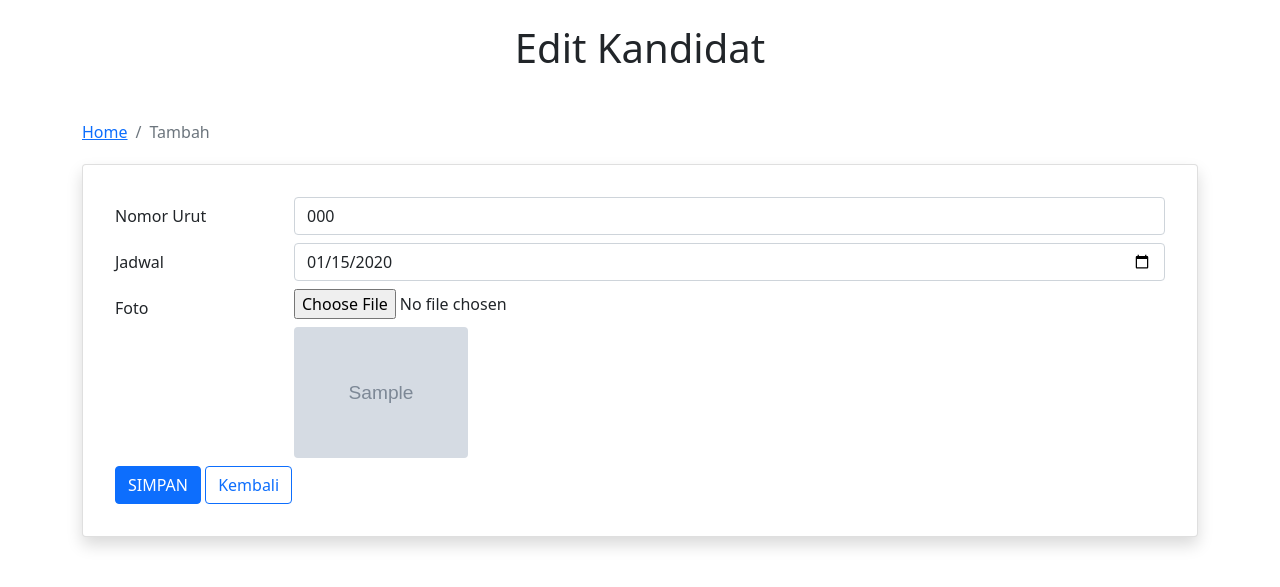
After one commit to nisvi369/EVotePKL, a Laravel app: page /kandidat/edit/1 in a window 1280 px wide. The commit adds this page. Shown: the top 587 px of the page. Run offline with Laravel 8, Linux system fonts and the light colour scheme; tables that the repository leaves empty hold one stand-in row (values such as "Sample post"); grey boxes marked "Sample" are stand-in pictures.

Commit message:
15 januari

```diff
--- /dev/null
+++ b/app/Http/Controllers/KandidatController.php
@@ -0,0 +1,108 @@
+<?php
+
+namespace App\Http\Controllers;
+
+use Illuminate\Http\Request;
+use \App\Masyarakat;
+use \App\Pemilihan;
+use DB;
+
+class KandidatController extends Controller
+{
+    public function tambah()
+    {
+    	$masyarakat = Masyarakat::all();
+
+    	return view('kandidat.tambah', compact('masyarakat'));
+    }
+
+    public function cari(Request $request)
+    {
+    	$cari = $request->cari;
+
+    	$masyarakat = DB::table('masyarakat')
+		->where('nik','like',"%".$cari."%")
+		->paginate();
+
+		return view('kandidat.tambah', compact('masyarakat'));
+    }
+
+
+    public function detail_kandidat()
+    {
+    	// $masyarakat = Masyarakat::all();
+    	// $pemilihan = Pemilihan::where('masyarakat_id', $masyarakat->id)->first();
+
+        $data = DB::table('masyarakat')
+                    ->join('pemilihan', 'pemilihan.masyarakat_id', '=', 'masyarakat.id')
+                    ->get();
+
+    	return view('kandidat.detail', compact('data'));
+    }
+
+    public function lengkapi_data($id)
+    {
+        $masyarakat = Masyarakat::where('id', $id)->first();
+
+        return view('kandidat.data', compact('masyarakat'));
+    }
+
+    public function create_data(Request $request, $id)
+    {
+        $masyarakat = Masyarakat::where('id', $id)->first();
+        // $pemilihan   = Pemilihan::where('masyarakat_id', $masyarakat->id);
+
+        $pemilihan = new Pemilihan();
+        $pemilihan->masyarakat_id = $masyarakat->id;
+        $pemilihan->nomor_urut  = $request->nomor_urut;
+        $pemilihan->jadwal      = $request->jadwal;
+
+        if ($request->hasfile('foto')) {
+            $gambar     = $request->file('foto');
+            $new_gambar = rand().'.'.$gambar->getClientOriginalExtension();
+            $gambar->move(public_path('img/foto_kandidat'), $new_gambar);
+            $pemilihan->foto        = $new_gambar;
+            $masyarakat->level = "kandidat";
+            $masyarakat->update();
+        }
+
+        // $pemilihan->update();
+        $pemilihan->save();
+
+        return redirect('/kandidat');
+    }
+
+    public function edit_kandidat($id)
+    {
+    	$pemilihan = Pemilihan::find($id);
+
+    	return view('kandidat.edit', compact('pemilihan'));
+    }
+
+    public function update_kandidat(Request $request, $id)
+    {
+
+    	// $pemilihan 	= Pemilihan::where('masyarakat_id', $masyarakat->id);
+
+        $gambar_lama    = $request->hidden_gambar;
+        $gambar         = $request->file('foto');
+
+    	$pemilihan = Pemilihan::where('id', $id)->first();
+    	$pemilihan->nomor_urut 	= $request->nomor_urut;
+    	$pemilihan->jadwal		= $request->jadwal;
+
+        if ($request->hasfile('foto')) {
+            $gambar     = $request->file('foto');
+            $new_gambar = rand().'.'.$gambar->getClientOriginalExtension();
+            $gambar->move(public_path('img/foto_kandidat'), $new_gambar);
+            $pemilihan->foto        = $new_gambar;
+        }
+
+
+    	// $pemilihan->update();
+    	$pemilihan->update();
+
+
+    	return redirect('/kandidat');
+    }
+}
--- a/app/Masyarakat.php
+++ b/app/Masyarakat.php
@@ -9,4 +9,9 @@ class Masyarakat extends Model
     protected $table = 'masyarakat';
     protected $primaryKey = 'id';
     protected $fillable = ['nama', 'nik', 'tanggal_lahir', 'jenis_kelamin', 'alamat', 'pekerjaan', 'level', 'password'];
+
+    public function pemilihan()
+    {
+        return $this->hasMany('App\Pemilihan', 'masyarakat_id', 'id');
+    }
 }
--- /dev/null
+++ b/app/Pemilihan.php
@@ -0,0 +1,17 @@
+<?php
+
+namespace App;
+
+use Illuminate\Database\Eloquent\Model;
+
+class Pemilihan extends Model
+{
+    protected $table = 'pemilihan';
+    protected $primaryKey = 'id';
+    protected $fillable = ['jadwal', 'nomor_urut', 'foto'];
+
+    public function masyarakat()
+	{
+	    return $this->belongsTo('App\Masyarakt', 'masyarakat_id', 'id');
+	}
+}
--- /dev/null
+++ b/resources/views/kandidat/edit.blade.php
@@ -0,0 +1,85 @@
+<!doctype html>
+<html lang="en">
+  <head>
+    <!-- Required meta tags -->
+    <meta charset="utf-8">
+    <meta name="viewport" content="width=device-width, initial-scale=1">
+
+    <!-- Bootstrap CSS -->
+    <link href="https://cdn.jsdelivr.net/npm/bootstrap@5.0.0-beta1/dist/css/bootstrap.min.css" rel="stylesheet" integrity="sha384-giJF6kkoqNQ00vy+HMDP7azOuL0xtbfIcaT9wjKHr8RbDVddVHyTfAAsrekwKmP1" crossorigin="anonymous">
+
+    <title>Evote</title>
+  </head>
+  <body>
+    <h1 class="text-center mt-4 mb-4">Edit Kandidat</h1>
+
+            <div class="container">
+                <div class="row">
+                    <div class="col-md-12 mt-4">
+                        <nav aria-label="breadcrumb">
+                          <ol class="breadcrumb">
+                            <li class="breadcrumb-item"><a href="{{ url('/') }}">Home</a></li>
+                            <li class="breadcrumb-item active" aria-current="page">Tambah</li>
+                          </ol>
+                        </nav>
+                    </div>
+                    <div class="col-md-12 mt-1" id="tengah">
+                        <div class="card shadow p-3 mb-5 bg-white rounded ">
+                            <div class="card-body">
+                                <div class="row">
+
+                                    <div class="col-md-12">
+                                        <form action="{{ url('/kandidat/update') }}/{{ $pemilihan->id }}" method="post" enctype="multipart/form-data" >
+                                        @csrf
+                                          <div class="form-group row mb-2 {{$errors->has('nomor_urut') ? 'has-error' : ''}}">
+                                            <label for="nomor_urut" class="col-md-2 col-form-label">Nomor Urut</label>
+                                            <div class="col-md-10">
+                                              <input name ="nomor_urut" type="text" class="form-control" id="nomor_urut" value="{{ $pemilihan->nomor_urut }}" required="">
+                                              @if($errors->has('nomor_urut'))
+                                                  <span class="form-text text-danger">{{$errors->first('nomor_urut')}}</span>
+                                              @endif
+                                            </div>
+                                          </div>
+                                          <div class="form-group row mb-2 {{$errors->has('jadwal') ? 'has-error' : ''}}">
+                                            <label for="jadwal" class="col-md-2 col-form-label">Jadwal</label>
+                                            <div class="col-md-10">
+                                              <input type="date" name="jadwal" class="form-control" id="jadwal" required="" value="{{ $pemilihan->jadwal }}">     @if($errors->has('jadwal'))
+                                                  <span class="form-text text-danger">{{$errors->first('jadwal')}}</span>
+                                              @endif
+                                            </div>
+                                          </div>
+                                          <div class="form-group row mb-2 {{$errors->has('foto') ? 'has-error' : ''}}">
+                                            <label for="foto" class="col-md-2 col-form-label">Foto</label>
+                                            <div class="col-md-10">
+                                              <input name="foto" type="file" class="form-control-file mb-2" id="foto"><br>
+                                              <img src="{{ url('img/foto_kandidat') }}/{{ $pemilihan->foto }}" class="rounded" width="20%">
+                                              <input type="hidden" class="form-control-file" id="hidden_gambar" name="hidden_gambar" value="{{ $pemilihan->foto }}">
+                                              @if($errors->has('foto'))
+                                                  <span class="form-text text-danger">{{$errors->first('foto')}}</span>
+                                              @endif
+                                            </div>
+                                          </div>
+
+                                          <button type="submit" class="btn btn-primary">SIMPAN</button>
+                                          <a href="{{ url('/') }}" class="btn btn-outline-primary">Kembali</a>
+                                        </form>
+
+                                    </div>
+                                </div>
+                        </div>
+                      </div>
+                    </div>
+                </div>
+            </div>
+            <!-- Optional JavaScript; choose one of the two! -->
+
+    <!-- Option 1: Bootstrap Bundle with Popper -->
+    <script src="https://cdn.jsdelivr.net/npm/bootstrap@5.0.0-beta1/dist/js/bootstrap.bundle.min.js" integrity="sha384-ygbV9kiqUc6oa4msXn9868pTtWMgiQaeYH7/t7LECLbyPA2x65Kgf80OJFdroafW" crossorigin="anonymous"></script>
+
+    <!-- Option 2: Separate Popper and Bootstrap JS -->
+    <!--
+    <script src="https://cdn.jsdelivr.net/npm/@popperjs/core@2.5.4/dist/umd/popper.min.js" integrity="sha384-q2kxQ16AaE6UbzuKqyBE9/u/KzioAlnx2maXQHiDX9d4/zp8Ok3f+M7DPm+Ib6IU" crossorigin="anonymous"></script>
+    <script src="https://cdn.jsdelivr.net/npm/bootstrap@5.0.0-beta1/dist/js/bootstrap.min.js" integrity="sha384-pQQkAEnwaBkjpqZ8RU1fF1AKtTcHJwFl3pblpTlHXybJjHpMYo79HY3hIi4NKxyj" crossorigin="anonymous"></script>
+    -->
+  </body>
+</html>
--- a/resources/views/masyarakat/tambah.blade.php
+++ b/resources/views/masyarakat/tambah.blade.php
@@ -8,7 +8,7 @@
     <!-- Bootstrap CSS -->
     <link href="https://cdn.jsdelivr.net/npm/bootstrap@5.0.0-beta1/dist/css/bootstrap.min.css" rel="stylesheet" integrity="sha384-giJF6kkoqNQ00vy+HMDP7azOuL0xtbfIcaT9wjKHr8RbDVddVHyTfAAsrekwKmP1" crossorigin="anonymous">
 
-    <title>Hello, world!</title>
+    <title>Evote</title>
   </head>
   <body>
     <h1 class="text-center mt-4 mb-4">Tambah Data</h1>
--- a/routes/web.php
+++ b/routes/web.php
@@ -20,3 +20,12 @@ Route::post('/masyarakat/tambah', 'MasyarakatController@tambah_data');
 Route::get('/masyarakat/update/{id}', 'MasyarakatController@edit_data');
 Route::post('/masyarakat/update/{id}', 'MasyarakatController@edit');
 Route::get('/masyarakat/delete/{id}', 'MasyarakatController@delete');
+
+Route::get('/kandidat', 'KandidatController@tambah');
+Route::get('/kandidat/cari', 'KandidatController@cari');
+// Route::post('/kandidat/level_kandidat/{id}', 'KandidatController@jadikan_kandidat');
+Route::get('/kandidat/detail', 'KandidatController@detail_kandidat');
+Route::get('/kandidat/lengkapi/{id}', 'KandidatController@lengkapi_data');
+Route::post('/kandidat/lengkapi/{id}', 'KandidatController@create_data');
+Route::get('/kandidat/edit/{id}', 'KandidatController@edit_kandidat');
+Route::post('/kandidat/update/{id}', 'KandidatController@update_kandidat');
```
Also changed, not shown: resources/views/kandidat/data.blade.php (added, +84 -0 lines), resources/views/kandidat/detail.blade.php (added, +55 -0 lines), resources/views/kandidat/tambah.blade.php (added, +81 -0 lines), resources/views/masyarakat/edit.blade.php (+0 -7 lines), resources/views/masyarakat/index.blade.php (+2 -10 lines), database/migrations/2021_01_15_043410_create_pemilihan_table.php (added), public/img/foto_kandidat/1303134846.jpg (added), public/img/foto_kandidat/1514785748.jpg (added), public/img/foto_kandidat/416011306.jpg (added).
